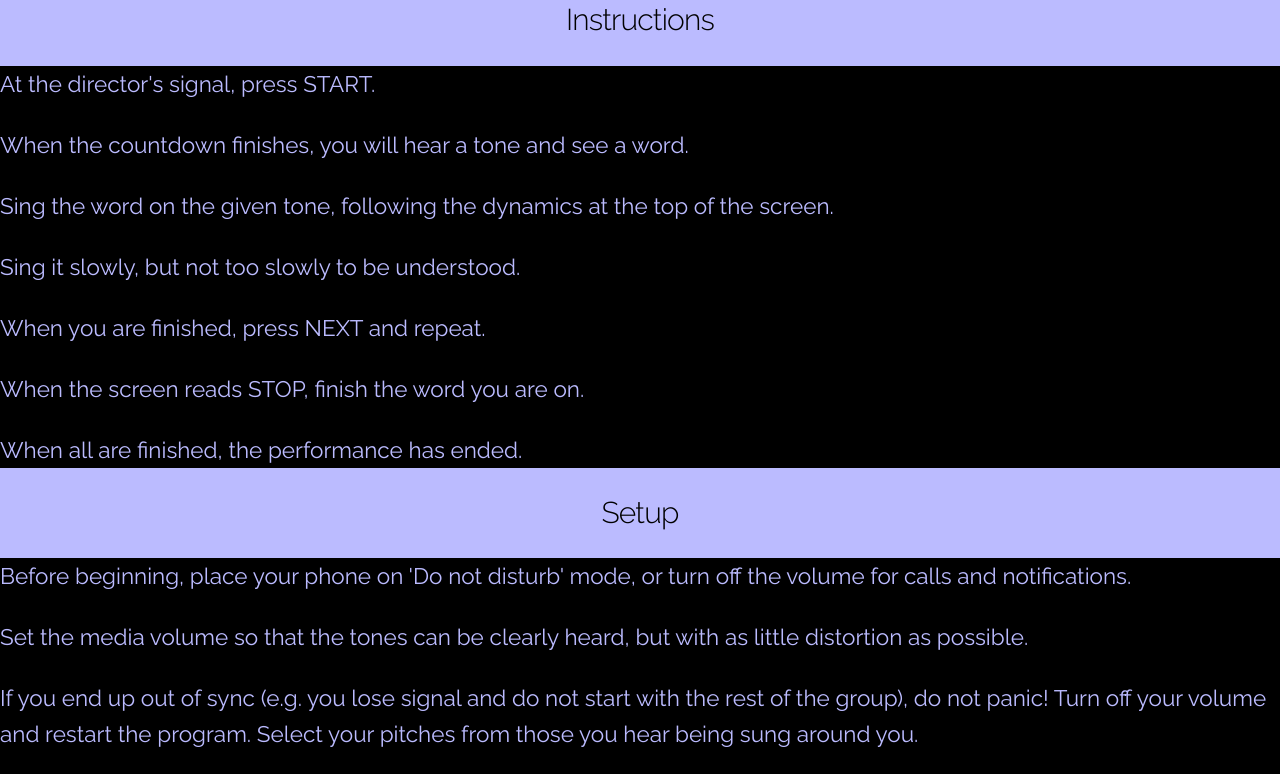
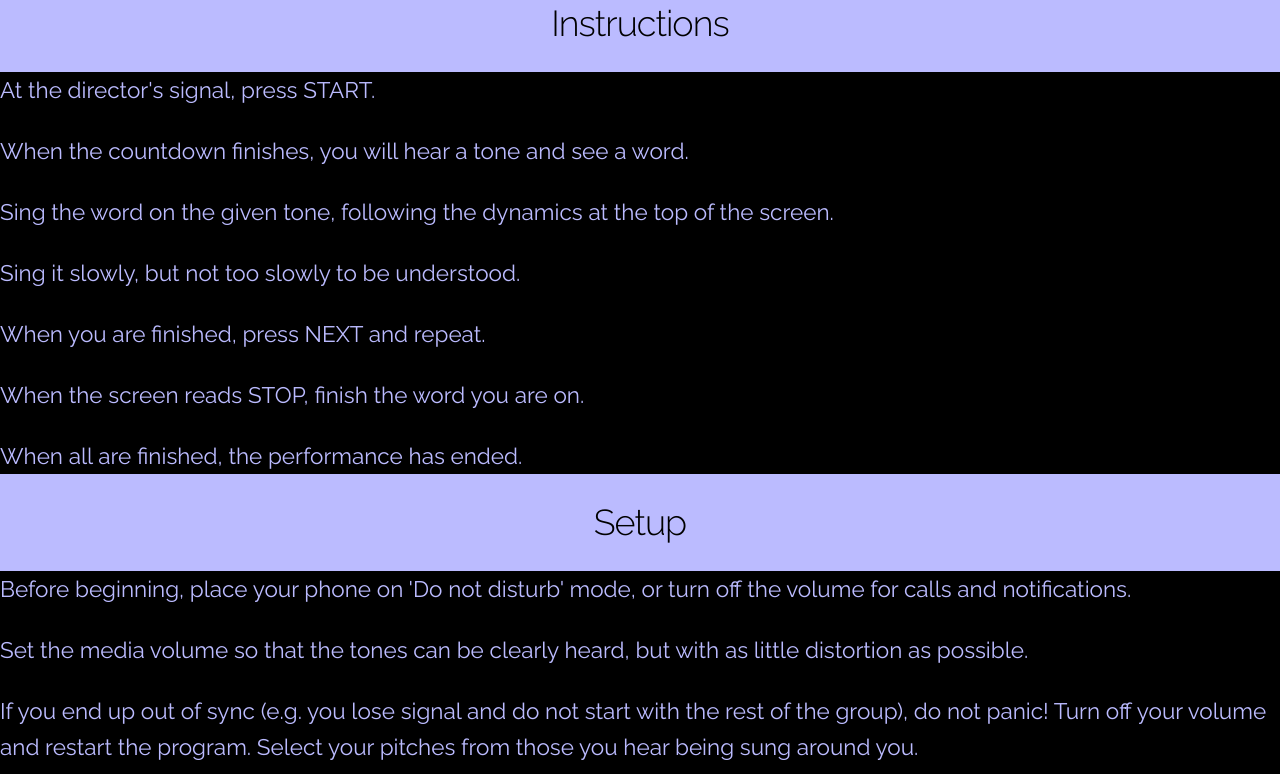
Before and after one commit to joelrust/everything, a plain HTML site: page instructions.html in a window 1280 px wide. Shown: the top 774 px of the page. Drawn offline with Linux system fonts and the light colour scheme.

Commit message:
Update instructions.html

```diff
--- a/instructions.html
+++ b/instructions.html
@@ -18,9 +18,9 @@
 </style>
 </head>
 
-<body><div class="wrapper"><h4>
+<body><div class="wrapper"><h3>
 Instructions
-</p></h4></div></body>
+</p></h3></div></body>
 
 
 
@@ -34,9 +34,9 @@ When the screen reads STOP, finish the word you are on.</p><p>
 When all are finished, the performance has ended.
 </p></header>
 
-<body><div class="wrapper"><h4>
+<body><div class="wrapper"><h3>
 Setup
-</p></h4></div></body>
+</p></h3></div></body>
 
 <header> <p>
 Before beginning, place your phone on 'Do not disturb' mode, or turn off the volume for calls and notifications.</p><p>
```
